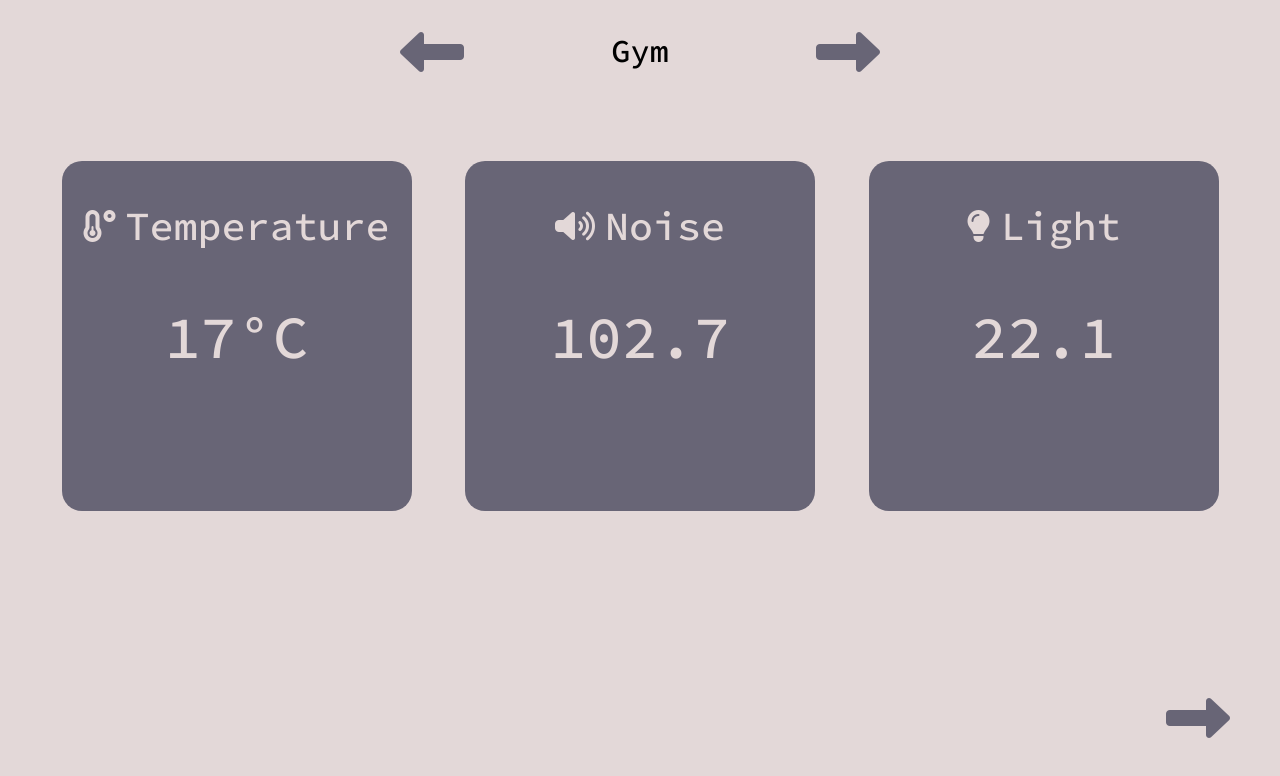
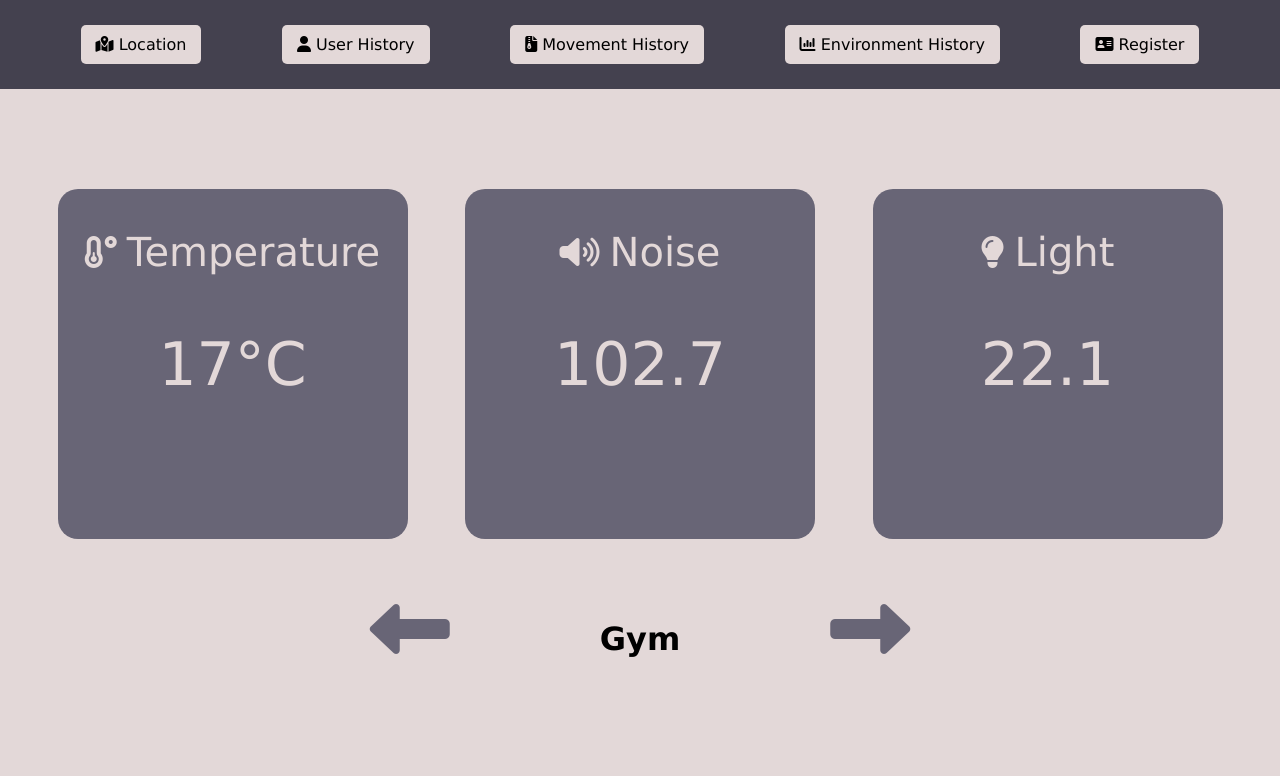
Before and after one commit to hazimbharis/SCC331_Group5, a plain HTML site: page WebRelated/Pages/Home.html in a window 1280 px wide. Drawn offline with nearby package versions, Linux system fonts and the light colour scheme.

Commit message:
Navigation buttons added

```diff
--- a/WebRelated/Pages/Home.html
+++ b/WebRelated/Pages/Home.html
@@ -1,23 +1,44 @@
 <!DOCTYPE html>
 <html lang="en">
 <head>
-    <meta charset="UTF-8" />
-    <meta name="viewport" content="width=device-width, initial-scale=1.0" />
+    <meta charset="UTF-8"/>
+    <meta name="viewport" content="width=device-width, initial-scale=1.0"/>
     <title>Home</title>
     <script
             src="https://kit.fontawesome.com/e0b1d3493e.js"
             crossorigin="anonymous"
     ></script>
-    <link rel="preconnect" href="https://fonts.googleapis.com" />
-    <link rel="preconnect" href="https://fonts.gstatic.com" crossorigin />
+    <link rel="preconnect" href="https://fonts.googleapis.com"/>
+    <link rel="preconnect" href="https://fonts.gstatic.com" crossorigin/>
     <link
-      href="https://fonts.googleapis.com/css2?family=Source+Code+Pro:wght@400;500;600;700;900&display=swap"
+            href="https://fonts.googleapis.com/css2?family=Lato:wght@300;400;700;900&family=Open+Sans:wght@300;400;500;600;700;800&display=swap"
             rel="stylesheet"
     />
-    <link rel="stylesheet" href="../Stylesheets/Home.css" />
+    <link rel="stylesheet" href="../Stylesheets/Home.css"/>
 </head>
 <body style="background-color: #e3d8d8">
-    <h1 style="position: relative; top: 10px; text-align: center" id="heading"><b>Gym</b></h1>
+<nav>
+    <div>
+        <i class="fa-solid fa-map-location-dot"></i>
+        <a href="map_page.html">Location</a>
+    </div>
+    <div>
+        <i class="fa-solid fa-user"></i>
+        <a href="UserHistory.html">User History</a>
+    </div>
+    <div>
+        <i class="fa-solid fa-file-zipper"></i>
+        <a href="movementHistory.html">Movement History</a>
+    </div>
+    <div>
+        <i class="fa-solid fa-chart-column"></i>
+        <a href="ZoneEnvHistory.html">Environment History</a>
+    </div>
+    <div>
+        <i class="fa-solid fa-address-card"></i>
+        <a href="Register.html">Register</a>
+    </div>
+</nav>
 <div class="items">
     <div class="item">
         <!-- Data from the API -->
@@ -44,29 +65,24 @@
         </div>
     </div>
 </div>
-    <div style="position: absolute; right: 50px; bottom: 50px">
-      <a class="link" href="../Pages/SmartPrison.html">
+<div style="display: flex; justify-content: center; align-items: center; gap: 150px; margin-top: 50px">
+    <div onclick="change_left()">
+        <a class="link">
             <i
                     style="color: #686576 !important"
-          class="fa-solid fa-right-long fa-4x"
+                    class="fa-solid fa-left-long fa-5x"
             ></i>
         </a>
     </div>
-    <div style="position: absolute; right: 400px; top: 20px" onclick="change_right()">
-      <a class="link" >
+    <h1 style="position: relative; top: 10px; text-align: center" id="heading"><b>Gym</b></h1>
+    <div onclick="change_right()">
+        <a class="link">
             <i
                     style="color: #686576 !important"
-          class="fa-solid fa-right-long fa-4x"
+                    class="fa-solid fa-right-long fa-5x"
             ></i>
         </a>
     </div>
-    <div style="position: absolute;left: 400px; top: 20px" onclick="change_left()">
-      <a class="link" >
-        <i
-          style="color: #686576 !important"
-          class="fa-solid fa-left-long fa-4x"
-        ></i>
-      </a>
 </div>
 <script src="../Scripts/Home.js"></script>
 <script src="https://code.jquery.com/jquery-3.6.0.min.js"></script>
--- a/WebRelated/Stylesheets/Home.css
+++ b/WebRelated/Stylesheets/Home.css
@@ -1,7 +1,39 @@
 * {
     box-sizing: border-box;
     font-weight: 500;
-  font-family: 'Source Code Pro', monospace;
+    font-family: Verdana, Geneva, Tahoma, sans-serif;
+
+}
+
+body {
+    margin: 0;
+}
+
+nav {
+    width: 100vw;
+    background-color: #44414f;
+    padding: 25px 0;
+    display: flex;
+    justify-content: space-evenly;
+    align-items: center;
+}
+
+nav div {
+    color: #000;
+    text-decoration: none;
+    padding: 10px 15px;
+    background-color: #e3d8d8;
+    border-radius: 5px;
+    cursor: pointer;
+}
+
+nav i {
+    color: #000 !important;
+}
+
+nav a {
+    text-decoration: none;
+    color: #000000;
 }
 
 .items {
@@ -48,3 +80,11 @@ i {
 .link > i:hover {
     transform: scale(1.5);
 }
+
+#heading b {
+    font-weight: bold;
+}
+
+#heading {
+    font-weight: bold;
+}
```
Also changed, not shown: WebRelated/Pages/Register.html (+37 -32 lines), WebRelated/Pages/UserHistory.html (+8 -2 lines), WebRelated/Pages/ZoneEnvHistory.html (+19 -15 lines), WebRelated/Pages/map_page.html (+4 -9 lines), WebRelated/Pages/movementHistory.html (+19 -16 lines). Lines whose indentation alone changed are shown as unchanged.
